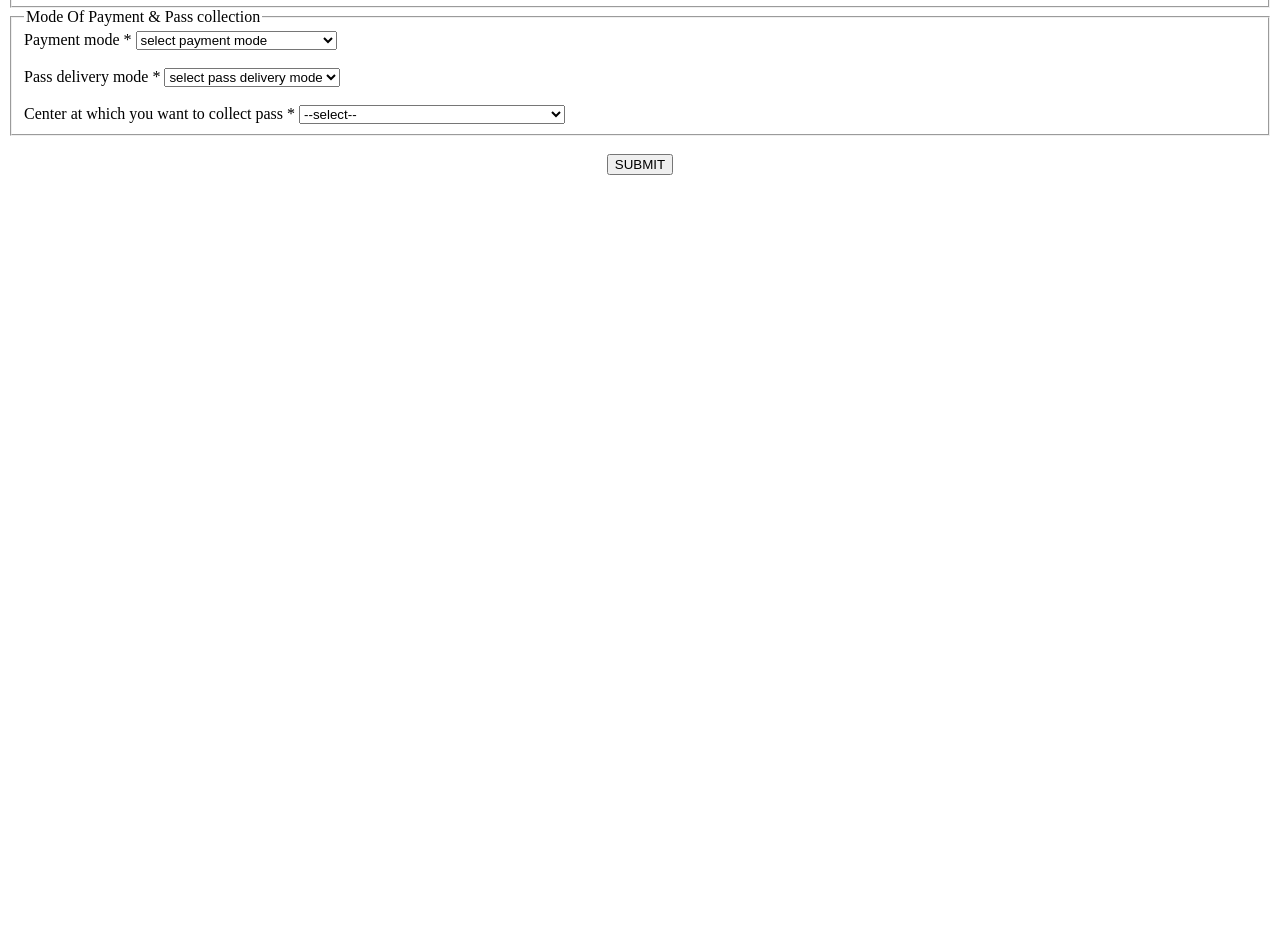
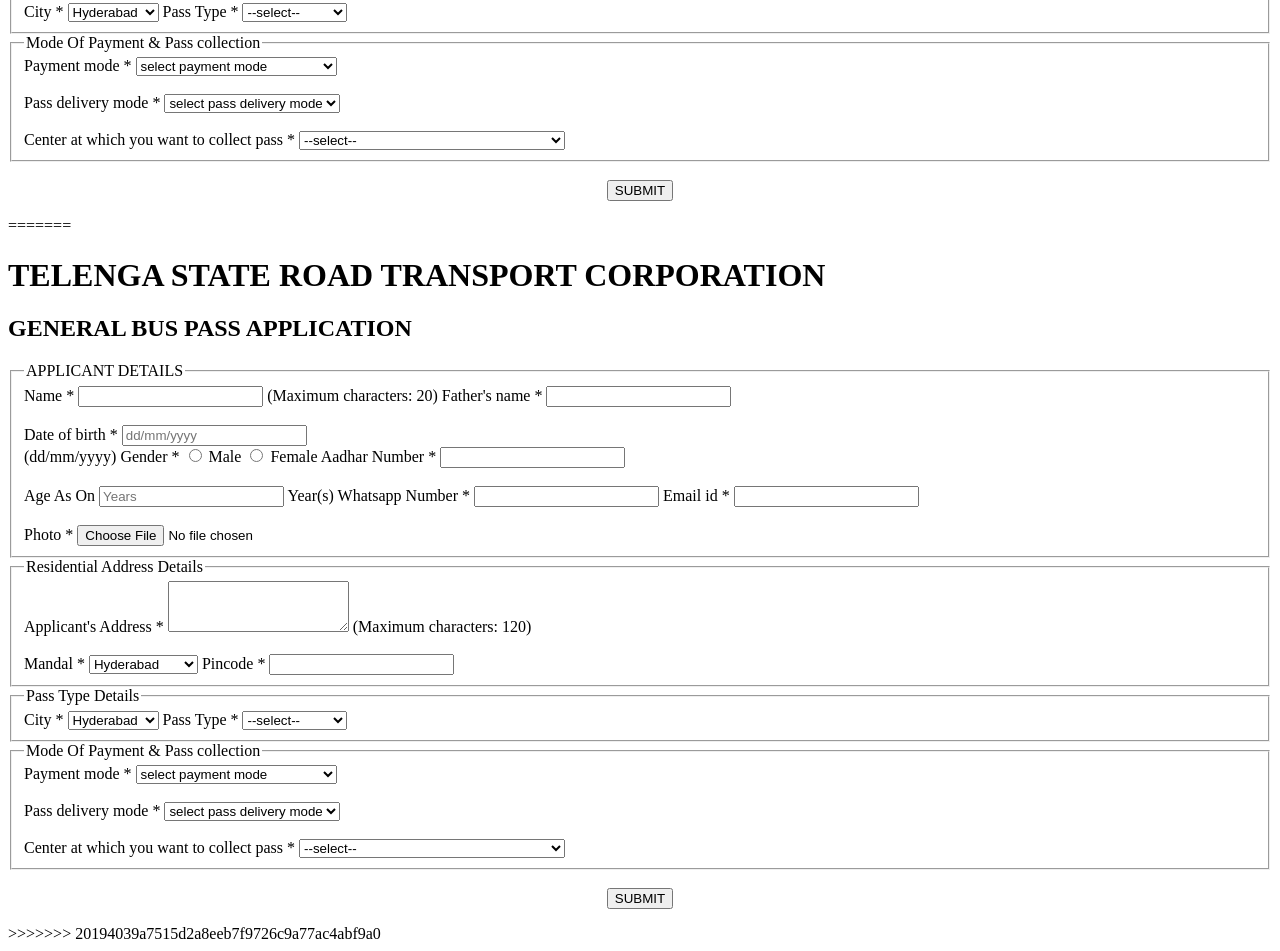
Before and after one commit to ksaikiran950/Html, a plain HTML site: page forms1.html in a window 1280 px wide. Shown: the part 499-1450 px from the top of the page. Before the commit the page ends 800 px from the top, so only its background shows below. Drawn offline with Linux system fonts and the light colour scheme.

Commit message:
`Updated HTML form for bus pass application with unchanged content`

```diff
--- a/forms1.html
+++ b/forms1.html
@@ -1,3 +1,4 @@
+<<<<<<< HEAD
 <!DOCTYPE html>
 <html lang="en">
 <head>
@@ -137,3 +138,144 @@
   </form>
 </body>
 </html>
+=======
+<!DOCTYPE html>
+<html lang="en">
+<head>
+  <meta charset="UTF-8" />
+  <title>:: RTC BUS PASS ::</title>
+</head>
+<body>
+
+  <h1>TELENGA STATE ROAD TRANSPORT CORPORATION</h1>
+  <h2>GENERAL BUS PASS APPLICATION</h2>
+
+  <form>
+
+    <fieldset>
+      <legend>APPLICANT DETAILS</legend>
+
+      <label>Name *</label>
+      <input type="text" /> (Maximum characters: 20)
+
+      <label>Father's name *</label>
+      <input type="text" />
+      <br><br>
+
+      <label>Date of birth *</label>
+      <input type="text" placeholder="dd/mm/yyyy" /><br> (dd/mm/yyyy)
+
+      <label>Gender *</label>
+      <input type="radio" name="gender" /> Male
+      <input type="radio" name="gender" /> Female
+
+      <label>Aadhar Number *</label>
+      <input type="text" />
+      <br><br>
+
+      <label>Age As On</label>
+      <input type="number" placeholder="Years" /> Year(s)
+
+      <label>Whatsapp Number *</label>
+      <input type="text" />
+
+      <label>Email id *</label>
+      <input type="email" />
+      <br><br>
+
+      <label>Photo *</label>
+      <input type="file" />
+    </fieldset>
+
+    <fieldset>
+      <legend>Residential Address Details</legend>
+
+      <label>Applicant's Address *</label>
+      <textarea rows="3"></textarea> (Maximum characters: 120)
+      <br><br>
+
+      <label>Mandal *</label>
+      <select>
+        <option>Hyderabad</option>
+        <option>Secunderabad</option>
+        <option>LB Nagar</option>
+        <option>Kukatpally</option>
+      </select>
+
+      <label>Pincode *</label>
+      <input type="text" />
+    </fieldset>
+
+    <fieldset>
+      <legend>Pass Type Details</legend>
+
+      <label>City *</label>
+      <select>
+        <option>Hyderabad</option>
+        <option>Warangal</option>
+        <option>Karimnagar</option>
+        <option>Nizamabad</option>
+      </select>
+
+      <label>Pass Type *</label>
+      <select>
+        <option>--select--</option>
+        <option>General</option>
+        <option>Student</option>
+        <option>Senior Citizen</option>
+      </select>
+    </fieldset>
+
+    <fieldset>
+      <legend>Mode Of Payment & Pass collection</legend>
+
+      <label>Payment mode *</label>
+      <select>
+        <option>select payment mode</option>
+        <option>Online (UPI/Card/NetBanking)</option>
+        <option>Cash at Counter</option>
+      </select>
+      <br><br>
+
+      <label>Pass delivery mode *</label>
+      <select>
+        <option>select pass delivery mode</option>
+        <option>Pick-up at Center</option>
+        <option>Home Delivery</option>
+      </select>
+      <br><br>
+
+      <label>Center at which you want to collect pass *</label>
+      <select>
+        <option>--select--</option>
+
+        <option>RTC ABIDS--HYD[1/09/2025]</option>
+        <option>RTC AFZULGUNJ--HYD[1/09/2025]</option>
+        <option>RTC ARMGAR--HYD[1/09/2025]</option>
+        <option>RTC AIRPORT--HYD[1/09/2025]</option>
+        <option>RTC BALANAGAR--HYD[1/09/2025]</option>
+        <option>RTC BORABANDA--HYD[1/09/2025]</option>
+        <option>RTC CBD--HYD[1/09/2025]</option>
+        <option>RTC CHARMINAR--HYD[1/09/2025]</option>
+        <option>RTC DILSUKHNAGAR--HYD[1/09/2025]</option>
+        <option>RTC ECIL--HYD[1/09/2025]</option>
+        <option>RTC FOORENAGAR--HYD[1/09/2025]</option>
+        <option>RTC GATKESKAR--HYD[1/09/2025]</option>
+        <option>RTC HAYTHNAGAR--HYD[1/09/2025]</option>
+        <option>RTC IBRAHIMPATNAM--HYD[1/09/2025]</option>
+        <option>RTC JBS--HYD[1/09/2025]</option>
+        <option>RTC KACHIGUDA--HYD[1/09/2025]</option>
+        <option>RTC KOTI--HYD[1/09/2025]</option>
+        <option>RTC KPHB--HYD[1/09/2025]</option>
+      </select>
+    </fieldset>
+
+    <br>
+    <div style="text-align: center;">
+    <button type="submit" style="align-items: center; text-align: center;">SUBMIT</button>
+    </div>
+
+  </form>
+</body>
+</html>
+>>>>>>> 20194039a7515d2a8eeb7f9726c9a77ac4abf9a0
```
